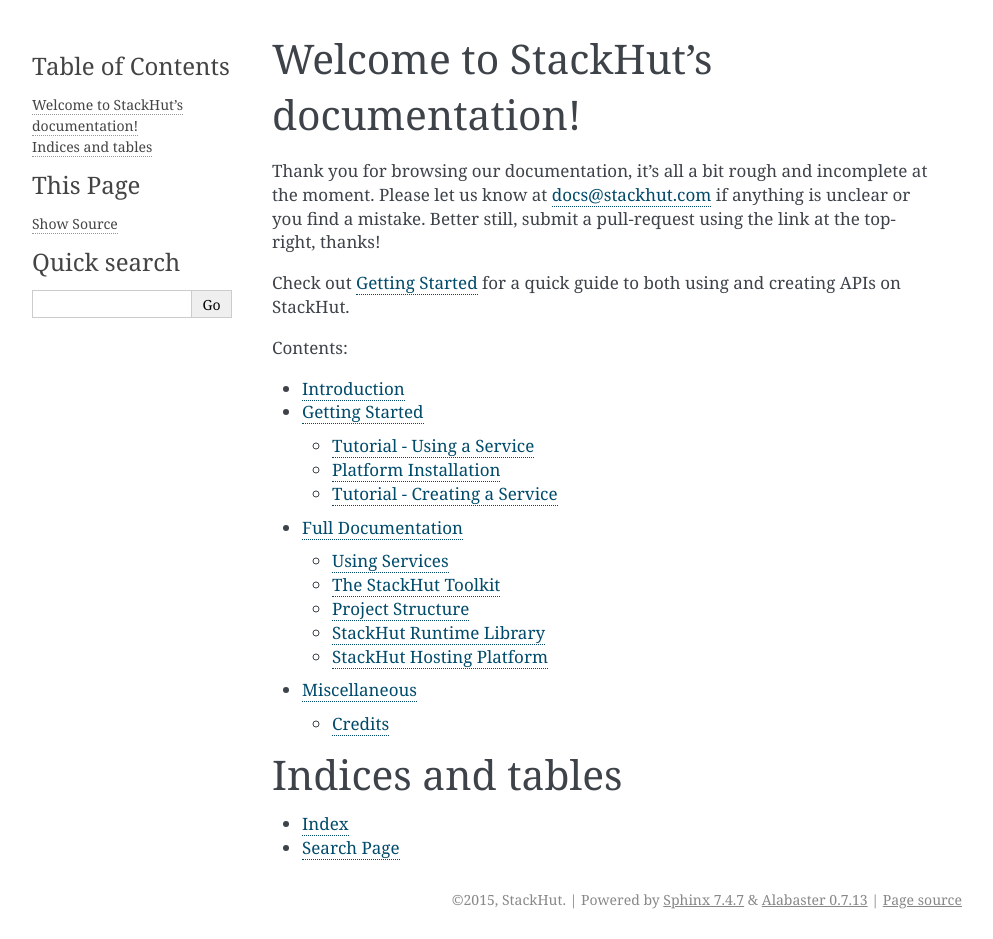
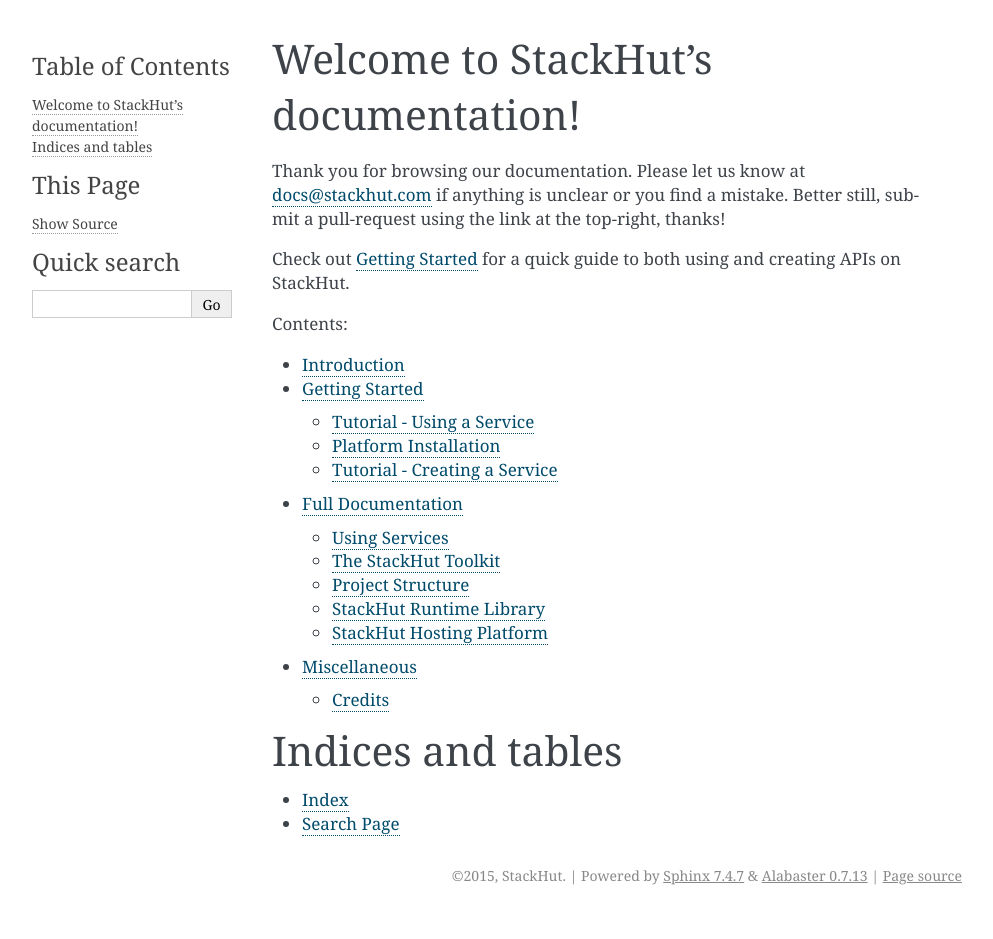
Before and after one commit to nstack/stackhut, a Sphinx documentation site: the page built from docs/index.rst, in a window 1280 px wide. Shown: the whole page, without its empty margins (148-1141 px from the left). Built offline with Sphinx 7.4.7, drawn with Linux system fonts in a browser that asks for light colours; pages that are not in the unit, such as notebooks, are missing from menus; after the commit the page ends 915 px from its top, so only the background shows below that.

Commit message:
Update index.rst
Less rough now

```diff
--- a/docs/index.rst
+++ b/docs/index.rst
@@ -6,7 +6,7 @@
 Welcome to StackHut's documentation!
 ====================================
 
-Thank you for browsing our documentation, it's all a bit rough and incomplete at the moment. Please let us know at docs@stackhut.com if anything is unclear or you find a mistake. Better still, submit a pull-request using the link at the top-right, thanks!
+Thank you for browsing our documentation. Please let us know at docs@stackhut.com if anything is unclear or you find a mistake. Better still, submit a pull-request using the link at the top-right, thanks!
 
 Check out :ref:`getting_started_index` for a quick guide to both using and creating APIs on StackHut.
 
```
